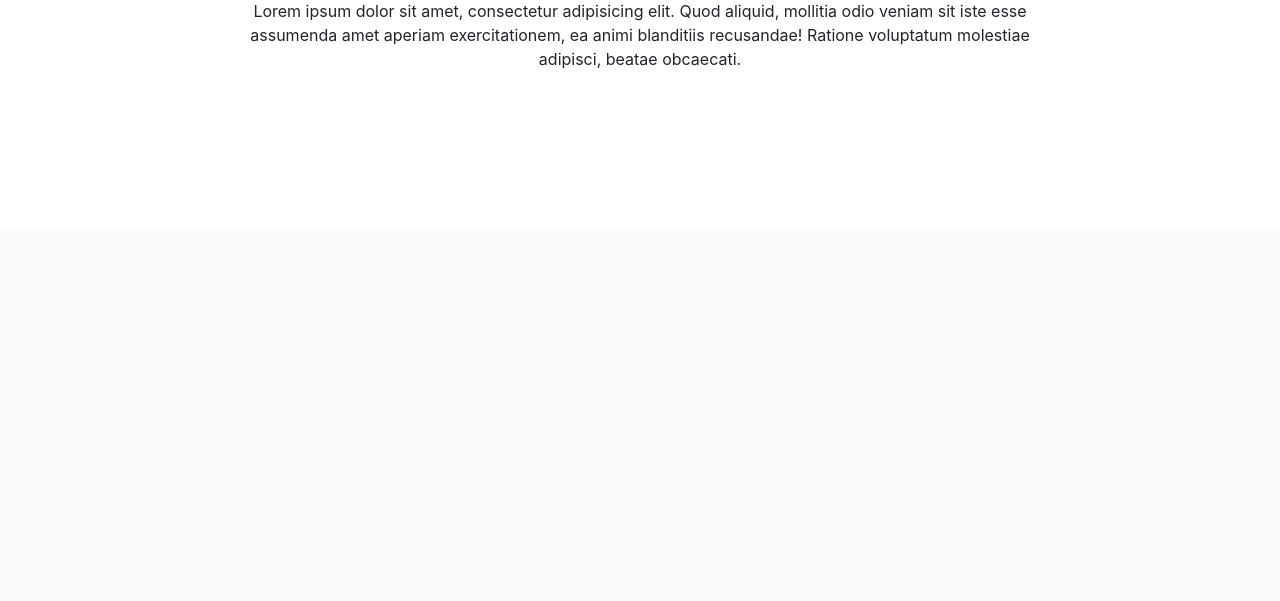
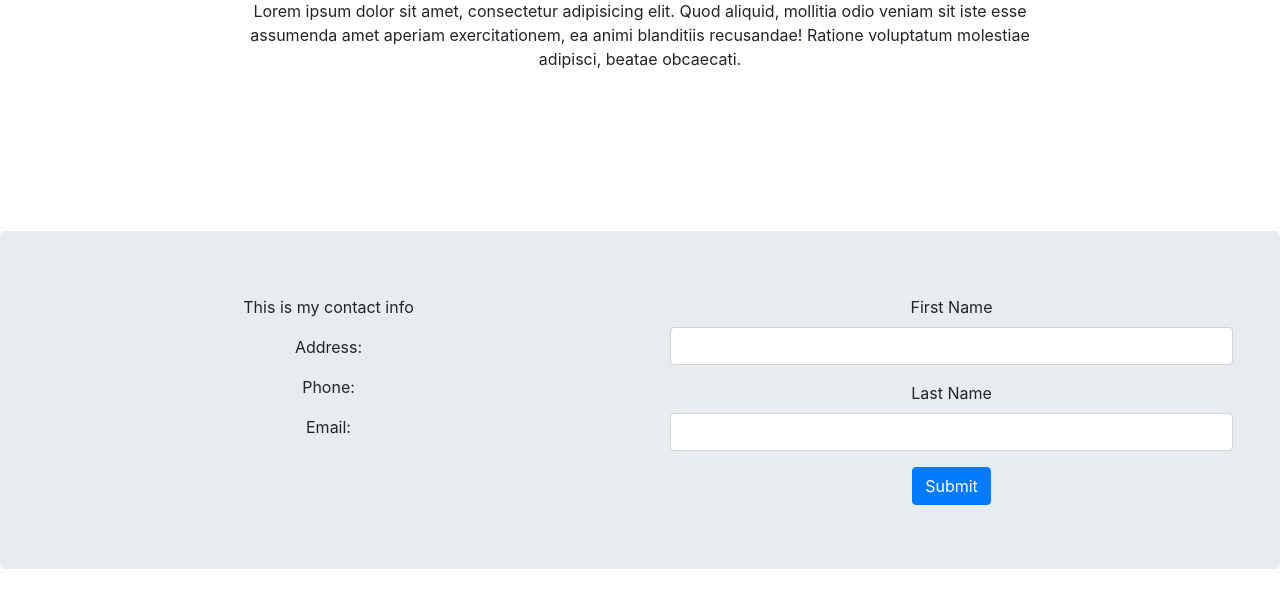
Before and after one commit to SamanAttar/FileUploader, a Flask app: page / in a window 1280 px wide. Shown: the part 595-1196 px from the top of the page. Before the commit the page ends 663 px from the top, so only its background shows below. Run offline with Flask 2, Linux system fonts and the light colour scheme; some libraries are stand-ins or nearby versions.

Commit message:
Add HTML for form

```diff
--- /dev/null
+++ b/templates/includes/_footer.html
@@ -0,0 +1,28 @@
+<div class ="row">
+<div class="col align-self-start">
+  <div class="container-fluid">
+    <div class="container-fluid contactFormLeft">
+      <p> This is my contact info </p>
+      <p> Address: </p>
+      <p> Phone:  </p>
+      <p> Email: </p>
+    </div>
+  </div>
+  </div>
+  <div class="col align-self-end">
+  <div class="container-fluid contactForm">
+    <form action="" method="POST">
+      <div class="form-group">
+        <label>First Name</label>
+        <input type="text" name="firstName" class="form-control" value={{request.form.firstName}}>
+      </div>
+      <div class="form-group">
+        <label>Last Name</label>
+        <input type="lastName" name="lastName" class="form-control" value={{request.form.lastName}}>
+      </div>
+      <button type="submit" class="btn btn-primary">Submit</button>
+    </form>
+  </div>
+  </div>
+  </div>
+</div>
--- a/templates/index.html
+++ b/templates/index.html
@@ -34,6 +34,11 @@
     </header>
   </div>
   </div>
+
+  <div class="jumbotron text-center">
+    {% include '/includes/_footer.html' %}
+  </div>
+
     {% include '/includes/_message.html' %}
     <script src="https://stackpath.bootstrapcdn.com/bootstrap/4.1.3/js/bootstrap.min.js"></script>
   </body>
```
Also changed, not shown: 1 other file.
